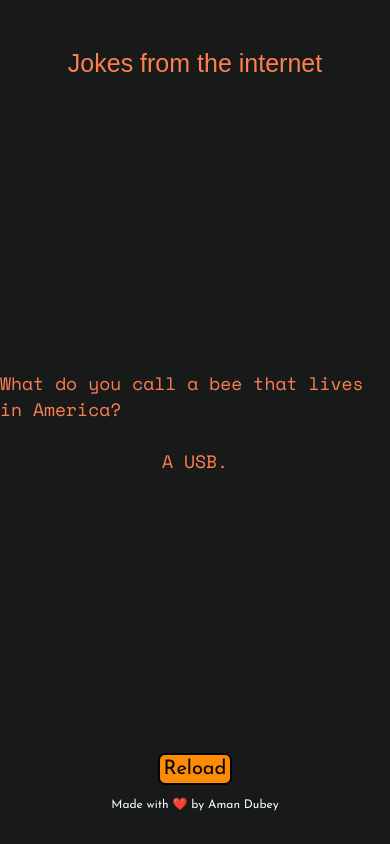
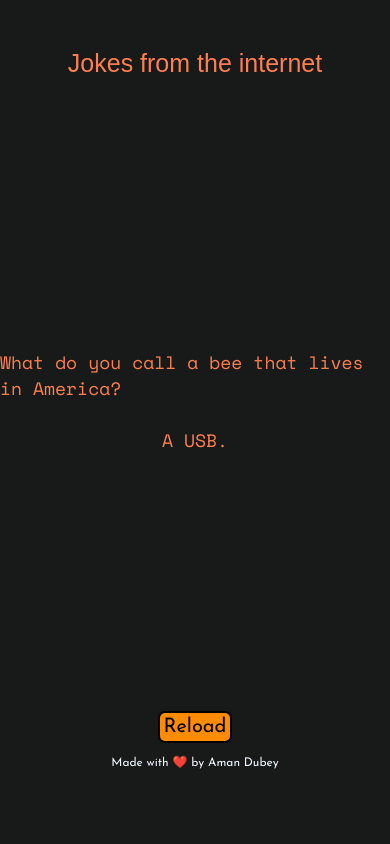
Before and after one commit to sladewilson948/Jokes-Application-Flask, a plain HTML site: page index.html in a window 390 px wide. Drawn offline with nearby package versions, Linux system fonts and the light colour scheme; a web font is replaced by a local one.

Commit message:
changing height

```diff
--- a/index.html
+++ b/index.html
@@ -49,7 +49,6 @@
             color: coral;
             font-size: 30px;
             font-family: 'Space Mono', monospace;
-            height: 100%;
 
         }
 
@@ -74,7 +73,7 @@
             color: coral;
             font-size: 18px;
             font-family: 'Space Mono', monospace;
-            height: 100%;
+
 
         }
 
@@ -98,7 +97,7 @@
     <div class="joketitle">
         Jokes from the internet
     </div>
-    <div class="container" style="display: flex; flex-direction: column; justify-content: center; align-items: center; width: 100%; height: 70vh;">
+    <div class="container" style="display: flex; flex-direction: column; justify-content: center; align-items: center; width: 100%; height: 65vh;">
 
         <div id="setup">What do you call a bee that lives in America?</div>
         <br>
```
